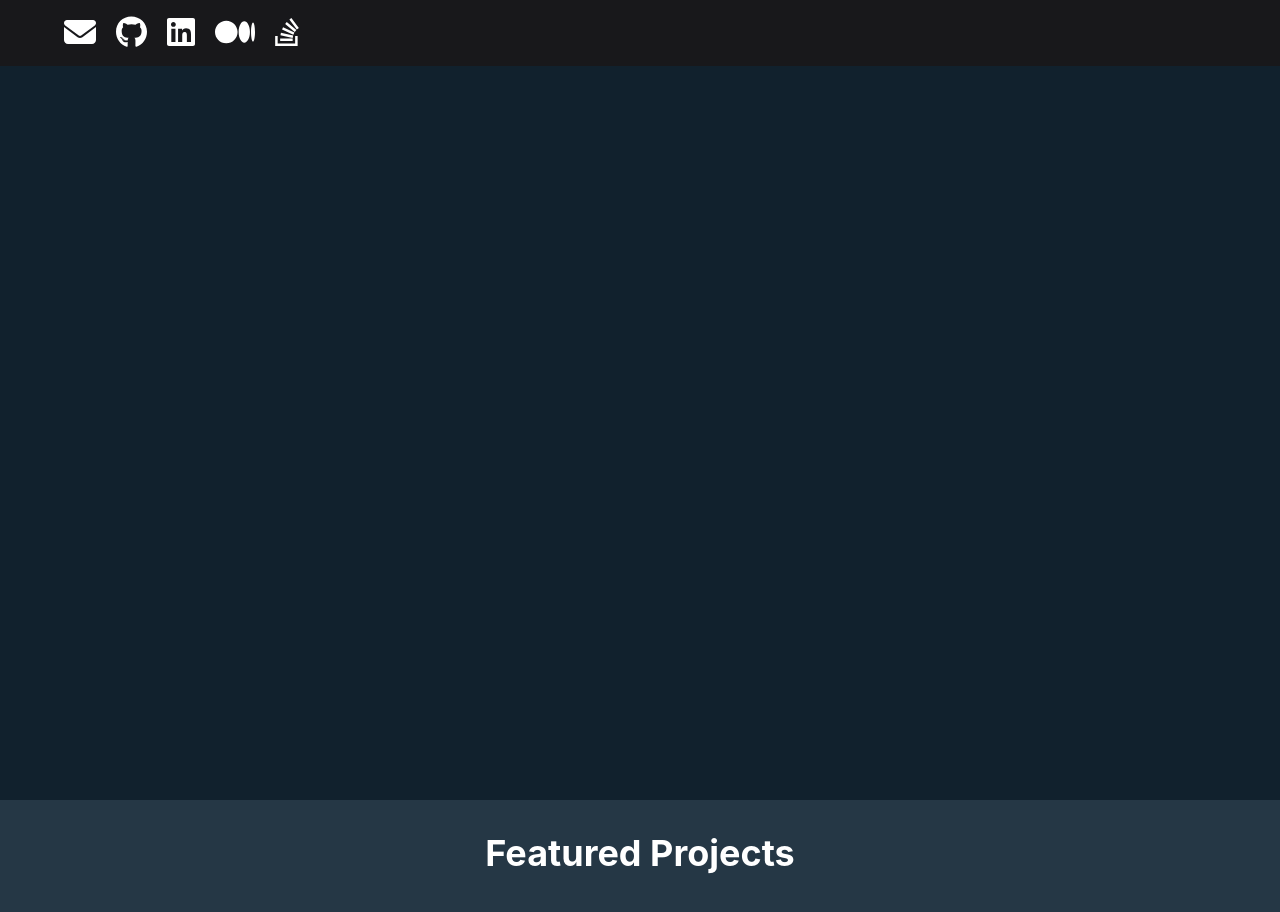
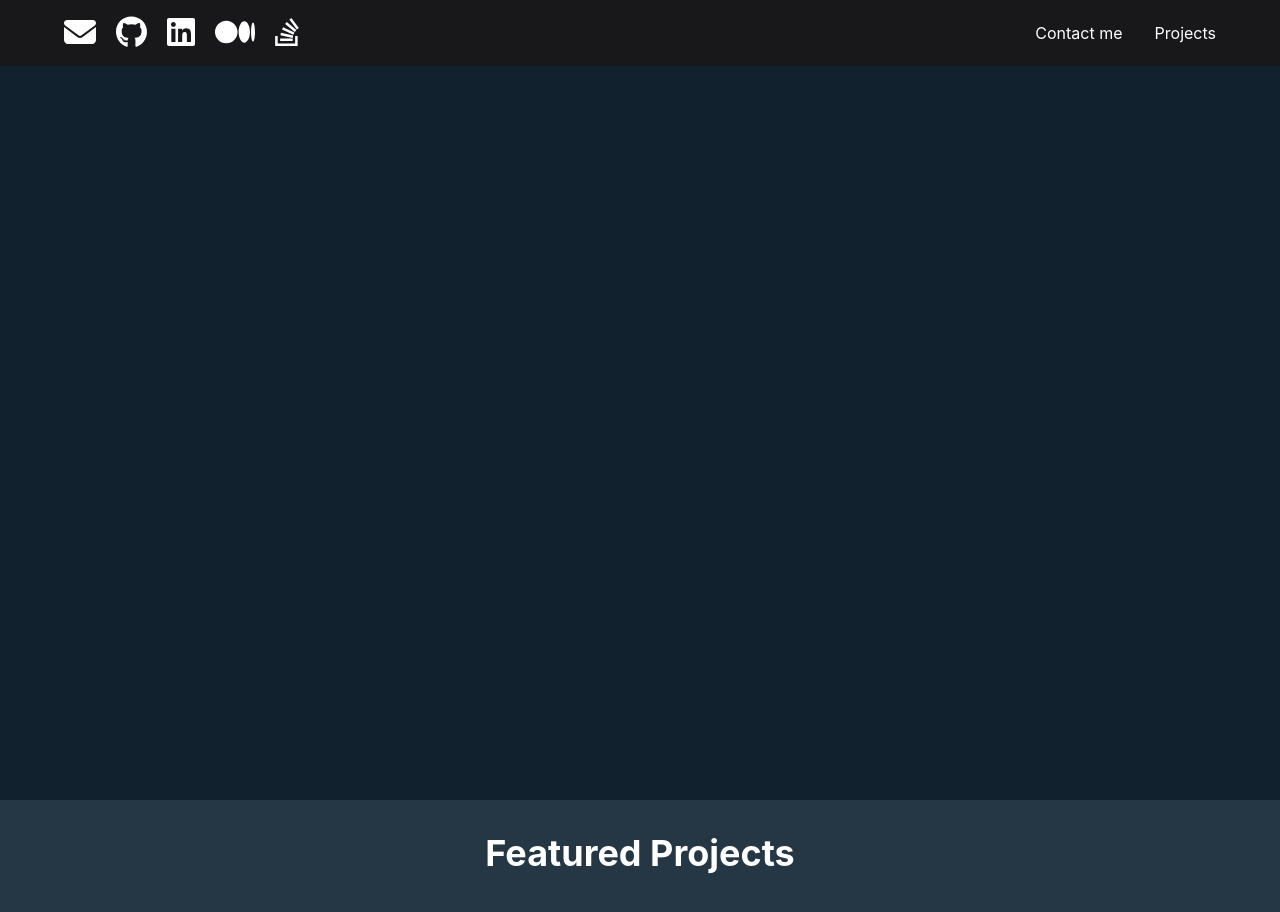
Before and after one commit to lqrz/advanced_react, a React (Create React App) app: page / in a window 1280 px wide. Shown: the top 912 px of the page. Built offline with nearby package versions, Linux system fonts and the light colour scheme.

Commit message:
apply section navigation

```diff
--- a/src/components/Header.js
+++ b/src/components/Header.js
@@ -1,4 +1,4 @@
-import React, { useEffect, useRef } from "react";
+import React, { useEffect, useRef, useState } from "react";
 import { FontAwesomeIcon } from "@fortawesome/react-fontawesome";
 import { faEnvelope } from "@fortawesome/free-solid-svg-icons";
 import {
@@ -57,8 +57,11 @@ const StyleNavElements = ({ children, margin }) => {
 };
 
 const Header = () => {
+  const [click, setClick] = useState("");
   const handleClick = (anchor) => () => {
+    console.log(anchor);
     const id = `${anchor}-section`;
+    console.log(id);
     const element = document.getElementById(id);
     if (element) {
       element.scrollIntoView({
@@ -67,6 +70,12 @@ const Header = () => {
       });
     }
   };
+
+  useEffect(() => {
+    console.log(`there was a click: ${click}`);
+    handleClick(click)();
+    return () => setClick("");
+  }, [click]);
 
   return (
     <Box
@@ -98,7 +107,15 @@ const Header = () => {
           </nav>
           <nav>
             <HStack spacing={8}>
-              {/* Add links to Projects and Contact me section */}
+              <Link onClick={() => setClick("contactme")}>
+                {/* <Link onClick={handleClick}> */}
+                {/* <a href="/#contact-me" target="_self" onClick={() => setClick('contactme')} rel="noreferrer"> */}
+                Contact me
+              </Link>
+              {/* </a> */}
+              <a href="/#projects" onClick={handleClick}>
+                Projects
+              </a>
             </HStack>
           </nav>
         </HStack>
```
